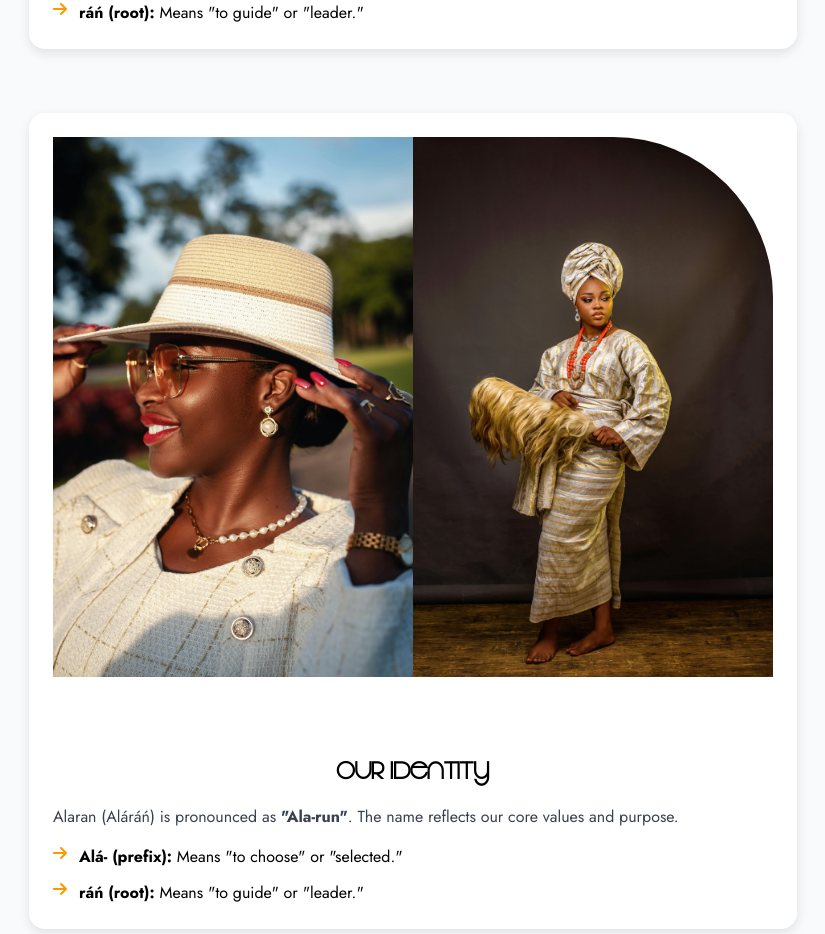
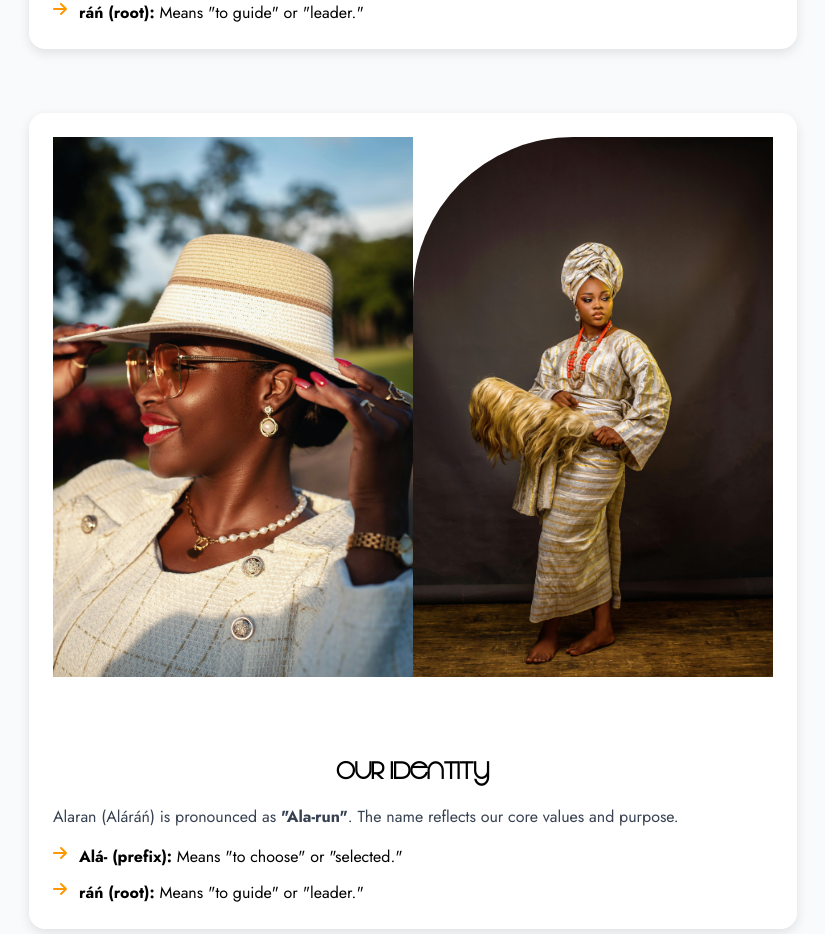
Before and after one commit to mrauthentik/Encanto, a React (Vite) app in the folder alaran/: page /brand in a window 1280 px wide. Shown: the part 1520-2454 px from the top of the page, without its empty margins (227-1052 px from the left). Built offline with nearby package versions, Linux system fonts and the light colour scheme; a web font is replaced by a local one.

Commit message:
Fix border radius for brand image class to apply to the top-left corner

```diff
--- a/alaran/src/App.css
+++ b/alaran/src/App.css
@@ -1454,7 +1454,7 @@ h2 {
     border-top-right-radius: 10rem;
   }
   .brand-img2{
-    border-top-right-radius: 10rem;
+    border-top-left-radius: 10rem;
   }
   .brand-img3{
     border-top-right-radius: 10rem;
```
